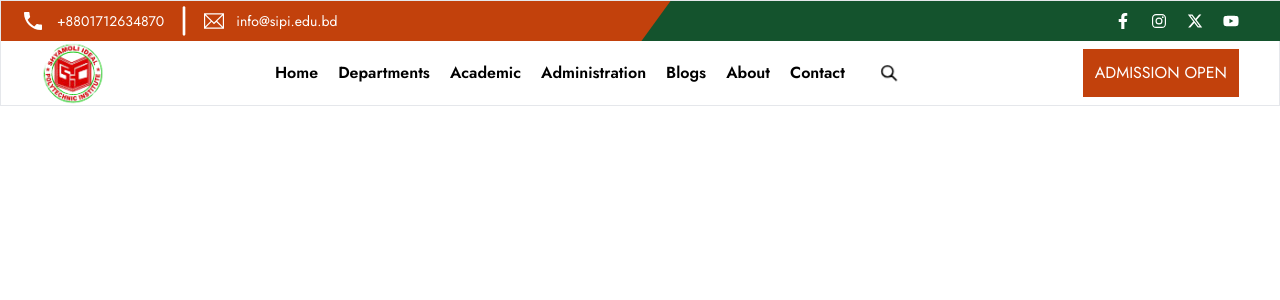
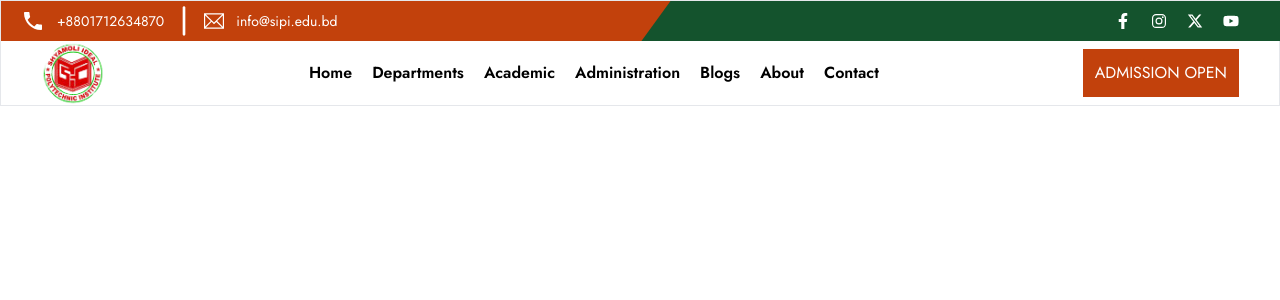
Before and after one commit to fahim-farhad1/sipi-website2, a React (Vite) app: page /contact in a window 1280 px wide. Shown: the top 300 px of the page. Built offline with nearby package versions, Linux system fonts and the light colour scheme.

Commit message:
navbar over part main nav link fixed

```diff
--- a/src/Shared/Navbar/Navbar.jsx
+++ b/src/Shared/Navbar/Navbar.jsx
@@ -15,29 +15,39 @@ const navLinks = [
   { name: "Home", path: "/" },
   {
     name: "Departments",
+    path: "/department",
     subLinks: [
       { name: "Computer", path: "/departments/computer" },
       { name: "Architecture", path: "/departments/architecture" },
       { name: "Civil", path: "/departments/civil" },
+      { name: "Graphics", path: "/departments/Graphics" },
     ],
   },
   {
     name: "Academic",
+    path: "/Academic",
     subLinks: [
       { name: "Admissions", path: "/academic/admissions" },
       { name: "Programs", path: "/academic/programs" },
       { name: "Research", path: "/academic/research" },
     ],
   },
-  { name: "Administration", path: "/administration" },
+  {
+    name: "Administration",
+    path: "/administration",
+    subLinks: [
+      { name: "Teach", path: "/academic/admissions" },
+      { name: "Programs", path: "/academic/programs" },
+    ],
+  },
   { name: "Blogs", path: "/blogs" },
   { name: "About", path: "/about" },
   { name: "Contact", path: "/contact" },
 ];
 
 const Navbar = () => {
-  const [open, isOpen] = useState(false);
   const [activeAccordion, setActiveAccordion] = useState(null);
+  const [open, setOpen] = useState(false);
 
   const toggleAccordion = (index) => {
     setActiveAccordion(activeAccordion === index ? null : index);
@@ -50,25 +60,19 @@ const Navbar = () => {
         <div className="mx-auto w-full flex items-center justify-between">
           <div className="flex items-center md:h-10 px-1 md:px-5">
             <div className="flex items-center gap-3 text-sm">
-              {/* Clickable phone number */}
               <IoMdCall className="h-6 w-6 text-white" />
               <a href="tel:+8801712634870" className="text-white">
                 +8801712634870
               </a>
             </div>
-
-            {/* divider */}
-            <RxDividerVertical className=" h-12 w-8 md:h-16 md:w-10 text-white" />
-
+            <RxDividerVertical className="h-12 w-8 md:h-16 md:w-10 text-white" />
             <div className="flex items-center gap-3 text-sm">
-              {/* Clickable email */}
               <TfiEmail className="w-5 h-5 text-white" />
               <a href="mailto:info@sipi.edu.bd" className="text-white">
                 info@sipi.edu.bd
               </a>
             </div>
           </div>
-
           <div className="hidden md:block mr-10">
             <div className="text-white absolute z-10 right-10 top-3 flex gap-5">
               <Link to="https://www.facebook.com/">
@@ -94,46 +98,56 @@ const Navbar = () => {
         <img className="h-16 w-16" src={logo} alt="SIPI LOGO" />
         {open ? (
           <MdClose
-            onClick={() => isOpen(!open)}
+            onClick={() => setOpen(!open)}
             className="md:hidden text-black h-8 w-8"
           />
         ) : (
           <FaListUl
-            onClick={() => isOpen(!open)}
+            onClick={() => setOpen(!open)}
             className="h-6 w-6 md:hidden text-black"
           />
         )}
 
-        {/* sidebar nav */}
+        {/* Mobile sidebar nav */}
         <div
           className={`md:hidden flex flex-col space-y-2 absolute text-black top-[112px] bg-white h-[2000px] w-8/12 pl-4 py-2 ${
             open ? "right-0" : "-right-[400px]"
-          } duration-500 space-y-5 border border-gray-200 px-2 pt-5`}
+          } duration-500 space-y-5 border border-gray-200 px-2 pt-5 font-semibold`}
         >
           {navLinks.map((link, index) =>
             link.subLinks ? (
-              <div key={link.name} className="">
+              <div key={link.name}>
+                {/* Toggleable Accordion Header */}
                 <div
                   onClick={() => toggleAccordion(index)}
-                  className="flex items-center hover:text-blue-500 cursor-pointer justify-between "
+                  className="flex items-center cursor-pointer justify-between"
                 >
-                  <span>{link.name}</span>
-                  <span className="ml-2">
+                  <NavLink
+                    to={link.path}
+                    className="hover:text-blue-500 font-semibold"
+                  >
+                    {link.name}
+                  </NavLink>
+                  <button className="ml-2">
                     {activeAccordion === index ? (
                       <FaChevronLeft className="h-4 w-4 text-gray-600" />
                     ) : (
                       <FaChevronRight className="h-4 w-4 text-gray-600" />
                     )}
-                  </span>
+                  </button>
                 </div>
+
+                {/* Dropdown Content */}
                 {activeAccordion === index && (
-                  <div className="pl-4 space-y-2 mt-3">
+                  <div className="pl-6 mt-2 space-y-2">
                     {link.subLinks.map((subLink) => (
-                      <div
-                        key={subLink.name}
-                        className="py-1 hover:text-blue-500"
+                      <div key={subLink.name}>
+                        <NavLink
+                          to={subLink.path}
+                          className="block py-1 text-gray-700 hover:text-blue-500"
                         >
-                        <NavLink to={subLink.path}>{subLink.name}</NavLink>
+                          {subLink.name}
+                        </NavLink>
                       </div>
                     ))}
                   </div>
@@ -143,7 +157,7 @@ const Navbar = () => {
               <NavLink
                 key={link.name}
                 to={link.path}
-                className="hover:text-blue-500"
+                className="block mb-2 hover:text-blue-500 font-semibold"
               >
                 {link.name}
               </NavLink>
@@ -151,28 +165,22 @@ const Navbar = () => {
           )}
         </div>
 
-        {/* sidebar nav end Mobile */}
-        <div className="hidden md:block">
-          <div className="flex gap-5 font-semibold text-black items-center">
+        {/* Desktop view */}
+        <div className="hidden md:flex gap-5 font-semibold text-black items-center">
           {navLinks.map((link) =>
             link.subLinks ? (
-                <div className="dropdown dropdown-hover" key={link.name}>
-                  <div
-                    tabIndex={0}
-                    role="button"
-                    className="hover:text-blue-500"
-                  >
+              <div key={link.name} className="relative group">
+                <NavLink className="hover:text-blue-500" to={link.path}>
                   {link.name}
-                  </div>
-                  <ul
-                    tabIndex={0}
-                    className="dropdown-content menu bg-white z-[1] w-52 p-2 shadow"
-                  >
+                </NavLink>
+
+                {/* Dropdown menu only shows on hover */}
+                <ul className="absolute hidden group-hover:block bg-white z-[1] w-52 p-2 shadow">
                   {link.subLinks.map((subLink) => (
-                      <li key={subLink.name} className="hover:text-blue-500">
+                    <li key={subLink.name} className="w-full">
                       <NavLink
                         to={subLink.path}
-                          className="hover:text-blue-500"
+                        className="block w-full px-4 py-2 hover:text-blue-500 hover:bg-gray-100"
                       >
                         {subLink.name}
                       </NavLink>
@@ -190,7 +198,8 @@ const Navbar = () => {
               </NavLink>
             )
           )}
-            <button className="btn btn-ghost btn-circle">
+
+          {/* <button className="btn btn-ghost btn-circle">
             <svg
               xmlns="http://www.w3.org/2000/svg"
               className="h-5 w-5 text-black"
@@ -205,9 +214,9 @@ const Navbar = () => {
                 d="M21 21l-6-6m2-5a7 7 0 11-14 0 7 7 0 0114 0z"
               />
             </svg>
-            </button>
+          </button> */}
         </div>
-        </div>
+
         <button className="bg-orange-700 py-3 px-3 text-white hover:bg-green-700 duration-500 hidden md:block">
           ADMISSION OPEN
         </button>
```
Lines whose indentation alone changed are shown as unchanged.
